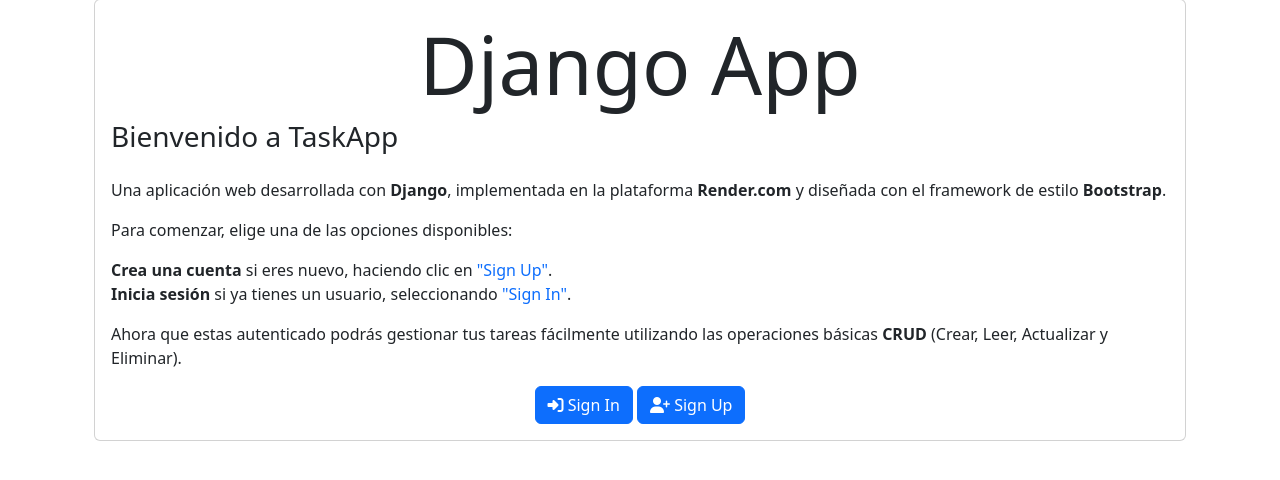
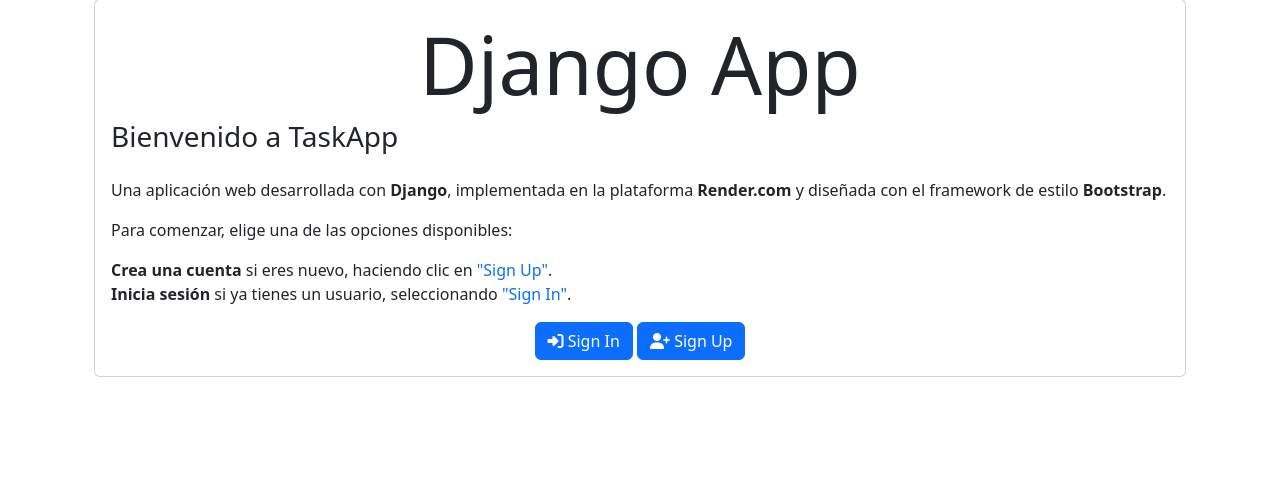
Before and after one commit to HenryTene/django-crud-auth, a Django app: page / in a window 1280 px wide. Shown: the part 121-601 px from the top of the page. Run offline with Django 5.2, Linux system fonts and the light colour scheme; some libraries are stand-ins or nearby versions.

Commit message:
Update home.html

```diff
--- a/tasks/templates/home.html
+++ b/tasks/templates/home.html
@@ -13,6 +13,9 @@
             {% if user.is_authenticated %}
             <div class="text-center">
                 <p>Welcome, {{ user.username }}!</p> <!-- Muestra el nombre de usuario -->
+                 <p class="card-text">
+                Ahora que estas autenticado podrás gestionar tus tareas fácilmente utilizando las operaciones básicas <strong>CRUD</strong> (Crear, Leer, Actualizar y Eliminar).
+                </p>
                 <a class="btn btn-danger" href="/logout/">
                     <i class="fas fa-sign-out-alt"></i> Logout
                 </a>
@@ -25,9 +28,7 @@
                 <li><strong>Crea una cuenta</strong> si eres nuevo, haciendo clic en <span class="text-primary">"Sign Up"</span>.</li>
                 <li><strong>Inicia sesión</strong> si ya tienes un usuario, seleccionando <span class="text-primary">"Sign In"</span>.</li>
             </ul>
-            <p class="card-text">
-                Ahora que estas autenticado podrás gestionar tus tareas fácilmente utilizando las operaciones básicas <strong>CRUD</strong> (Crear, Leer, Actualizar y Eliminar).
-            </p>
+
             <div class="text-center">
                 <a class="btn btn-primary" href="/signin/">
                     <i class="fas fa-sign-in-alt"></i>  Sign In
```
